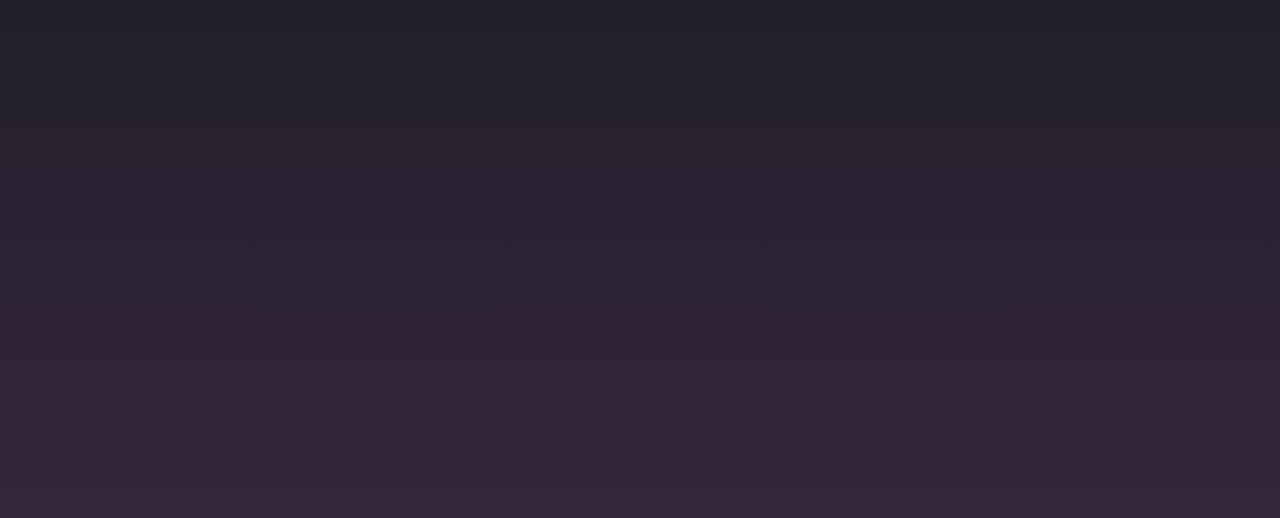
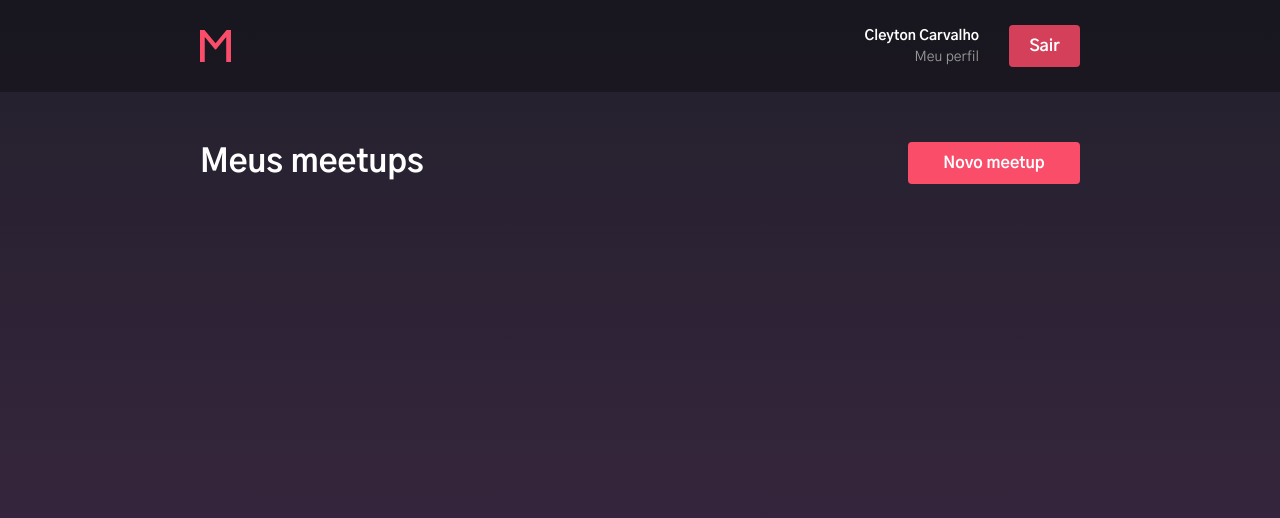
Before and after one commit to cleytoncarvalho/learning-gostack-meetapp-web, a React (Create React App) app: page /dashboard in a window 1280 px wide. Shown: the top 518 px of the page. Built offline with nearby package versions, Linux system fonts and the light colour scheme.

Commit message:
Dashboard creation start

```diff
--- a/src/_layouts/auth/index.js
+++ b/src/_layouts/auth/index.js
@@ -1,13 +1,13 @@
 import React from 'react';
 import PropTypes from 'prop-types';
 
-import { Wrapper, Content } from './styles';
+import { Container, Content } from './styles';
 
 import logo from '~/assets/logo.svg';
 
 const AuthLayout = ({ children }) => {
   return (
-    <Wrapper>
+    <Container>
       <Content>
         <header>
           <img src={logo} alt="Meetapp" />
@@ -15,7 +15,7 @@ const AuthLayout = ({ children }) => {
 
         {children}
       </Content>
-    </Wrapper>
+    </Container>
   );
 };
 
--- a/src/_layouts/auth/styles.js
+++ b/src/_layouts/auth/styles.js
@@ -1,7 +1,7 @@
 import styled from 'styled-components';
 import { darken } from 'polished';
 
-export const Wrapper = styled.div`
+export const Container = styled.div`
   display: flex;
   justify-content: center;
   align-items: center;
--- /dev/null
+++ b/src/_layouts/default/index.js
@@ -0,0 +1,22 @@
+import React from 'react';
+import PropTypes from 'prop-types';
+
+import Header from '~/components/Header';
+
+import { Content } from './styles';
+
+const DefaultLayout = ({ children }) => {
+  return (
+    <>
+      <Header />
+
+      <Content>{children}</Content>
+    </>
+  );
+};
+
+DefaultLayout.propTypes = {
+  children: PropTypes.element.isRequired,
+};
+
+export default DefaultLayout;
--- /dev/null
+++ b/src/_layouts/default/styles.js
@@ -0,0 +1,7 @@
+import styled from 'styled-components';
+
+export const Content = styled.div`
+  max-width: 910px;
+  padding: 0 15px;
+  margin: 50px auto 0;
+`;
--- /dev/null
+++ b/src/components/Header/index.js
@@ -0,0 +1,27 @@
+import React from 'react';
+import { Link } from 'react-router-dom';
+
+import { Container, Content } from './styles';
+
+import logo from '~/assets/logo.svg';
+
+const Header = () => {
+  return (
+    <Container>
+      <Content>
+        <img src={logo} alt="Meetapp" />
+
+        <aside>
+          <div>
+            Cleyton Carvalho
+            <Link to="/profile">Meu perfil</Link>
+          </div>
+
+          <button type="button">Sair</button>
+        </aside>
+      </Content>
+    </Container>
+  );
+};
+
+export default Header;
--- /dev/null
+++ b/src/components/Header/styles.js
@@ -0,0 +1,65 @@
+import styled from 'styled-components';
+import { darken } from 'polished';
+
+export const Container = styled.div`
+  height: 92px;
+  background: rgba(0, 0, 0, 0.3);
+`;
+
+export const Content = styled.header`
+  max-width: 910px;
+  padding: 0 15px;
+  margin: 0 auto;
+  display: flex;
+  justify-content: space-between;
+  align-items: center;
+  height: 100%;
+
+  & img {
+    width: 31px;
+  }
+
+  & aside {
+    display: flex;
+    align-items: center;
+
+    & div {
+      color: #fff;
+      font-size: 14px;
+      font-weight: bold;
+      text-align: right;
+      max-width: 140px;
+      white-space: nowrap;
+      overflow: hidden;
+      text-overflow: ellipsis;
+    }
+
+    & a {
+      display: block;
+      font-weight: normal;
+      color: #999;
+      margin-top: 3px;
+
+      &:hover {
+        color: #bebebe;
+      }
+    }
+
+    button {
+      background: #d44059;
+      color: #fff;
+      font-size: 16px;
+      text-align: center;
+      width: 71px;
+      height: 42px;
+      border: none;
+      border-radius: 4px;
+      font-weight: bold;
+      margin-left: 30px;
+
+      &:hover {
+        background: ${darken(0.05, '#d44059')};
+      }
+    }
+  }
+`;
--- /dev/null
+++ b/src/pages/Dashboard/index.js
@@ -0,0 +1,20 @@
+import React from 'react';
+import { Link } from 'react-router-dom';
+
+import { ListHeader } from './styles';
+
+const Dashboard = () => {
+  return (
+    <>
+      <ListHeader>
+        <h1>Meus meetups</h1>
+
+        <Link to="/new">
+          <span>Novo meetup</span>
+        </Link>
+      </ListHeader>
+    </>
+  );
+};
+
+export default Dashboard;
--- /dev/null
+++ b/src/pages/Dashboard/styles.js
@@ -0,0 +1,33 @@
+import styled from 'styled-components';
+import { darken } from 'polished';
+
+export const ListHeader = styled.div`
+  display: flex;
+  justify-content: space-between;
+
+  & h1 {
+    font-size: 32px;
+    font-weight: bold;
+    color: #fff;
+  }
+
+  a {
+    background: #f94d6a;
+    color: #fff;
+    font-size: 16px;
+    font-weight: bold;
+    text-align: center;
+    width: 172px;
+    height: 42px;
+    border: none;
+    border-radius: 4px;
+
+    display: flex;
+    align-items: center;
+    justify-content: center;
+
+    &:hover {
+      background: ${darken(0.05, '#f94d6a')};
+    }
+  }
+`;
--- a/src/routes.js
+++ b/src/routes.js
@@ -2,9 +2,12 @@ import React from 'react';
 import { BrowserRouter, Route, Switch } from 'react-router-dom';
 
 import AuthLayout from '~/_layouts/auth';
+import DefaultLayout from '~/_layouts/default';
 
 import SignIn from '~/pages/SignIn';
 import SignUp from '~/pages/SignUp';
+
+import Dashboard from '~/pages/Dashboard';
 
 function Routes() {
   return (
@@ -27,6 +30,14 @@ function Routes() {
             </AuthLayout>
           )}
         />
+        <Route
+          path="/dashboard"
+          render={() => (
+            <DefaultLayout>
+              <Dashboard />
+            </DefaultLayout>
+          )}
+        />
       </Switch>
     </BrowserRouter>
   );
```
